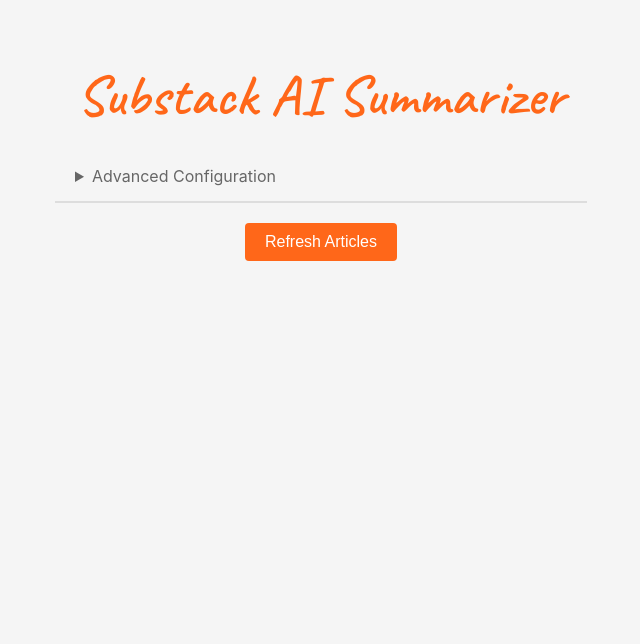
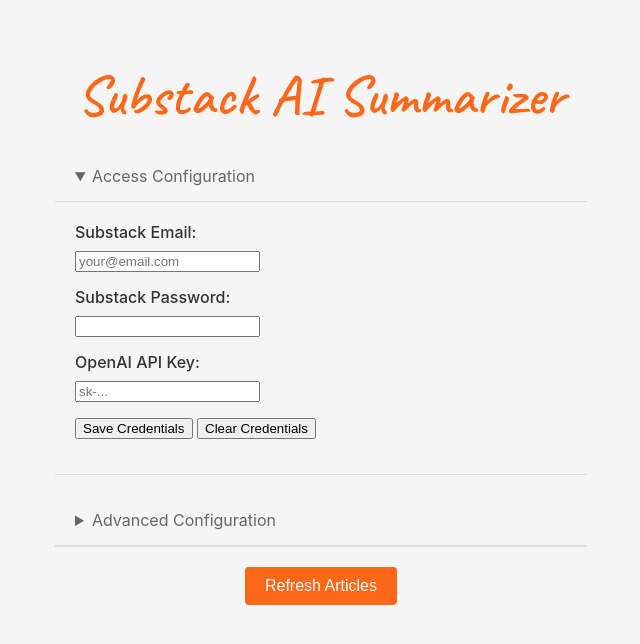
Before and after one commit to juvodu/substack-summarizer, a Flask app: page / in a window 1280 px wide. Shown: the top 644 px of the page, without its empty margins (319-959 px from the left). Run offline with Flask 3, Linux system fonts and the light colour scheme.

Commit message:
- add access section in UI

```diff
--- a/app.py
+++ b/app.py
@@ -1,4 +1,4 @@
-from flask import Flask, render_template, jsonify, request
+from flask import Flask, render_template, jsonify, request, session
 from bs4 import BeautifulSoup
 from openai import OpenAI
 import os
@@ -9,17 +9,27 @@ from functools import wraps
 from asgiref.sync import async_to_sync
 import json
 import httpx
+import secrets
 
 load_dotenv()
 
 app = Flask(__name__)
-client = OpenAI(
-    api_key=os.getenv('OPENAI_API_KEY'),
-    http_client=httpx.Client()
-)
+app.secret_key = os.getenv('FLASK_SECRET_KEY', secrets.token_hex(32))
 
-# Cache for article summaries
-article_summaries = {}
+def get_openai_client():
+    """Get OpenAI client from session"""
+    api_key = session.get('api_key')
+    if not api_key:
+        return None
+    return OpenAI(api_key=api_key, http_client=httpx.Client())
+
+def require_auth(f):
+    @wraps(f)
+    def decorated(*args, **kwargs):
+        if not session.get('authenticated'):
+            return jsonify({'error': 'Authentication required'}), 401
+        return f(*args, **kwargs)
+    return decorated
 
 def async_route(f):
     @wraps(f)
@@ -45,7 +55,7 @@ async def get_article_content(page, url):
         print(f"Error fetching article content: {str(e)}")
         return f"Error: {str(e)}"
 
-async def login_if_needed(page):
+async def login_if_needed(page, email, password):
     """Check if login is needed and perform login if necessary"""
     try:
         # Check if we're already logged in by looking for the Dashboard button
@@ -58,11 +68,8 @@ async def login_if_needed(page):
         await page.goto('https://substack.com/sign-in')
 
         # Get credentials from env
-        email = os.getenv('SUBSTACK_EMAIL')
-        password = os.getenv('SUBSTACK_PASSWORD')
-
         if not email or not password:
-            print("No credentials found in .env file. Please add SUBSTACK_EMAIL and SUBSTACK_PASSWORD")
+            print("No credentials found in session. Please log in.")
             print("Waiting for manual login...")
             print("You have 60 seconds to complete the login.")
 
@@ -128,6 +135,10 @@ async def login_if_needed(page):
 def generate_summary(content, length=2):
     """Generate a summary using OpenAI's API"""
     try:
+        client = get_openai_client()
+        if not client:
+            return "Error: OpenAI client not initialized"
+
         # Define summary length parameters
         length_settings = {
             1: {"sentences": "1-2", "tokens": 100},
@@ -154,12 +165,54 @@ def generate_summary(content, length=2):
 def index():
     return render_template('index.html')
 
+@app.route('/api/auth/login', methods=['POST'])
+def login():
+    try:
+        data = request.get_json()
+        email = data.get('email')
+        password = data.get('password')
+        api_key = data.get('apiKey')
+
+        if not all([email, password, api_key]):
+            return jsonify({'error': 'Missing credentials'}), 400
+
+        # Initialize OpenAI client to validate API key
+        try:
+            test_client = OpenAI(api_key=api_key, http_client=httpx.Client())
+            # Test the API key with a minimal request
+            test_client.models.list()
+        except Exception as e:
+            return jsonify({'error': 'Invalid OpenAI API key'}), 401
+
+        # Store credentials in session
+        session['authenticated'] = True
+        session['email'] = email
+        session['password'] = password
+        session['api_key'] = api_key
+
+        return jsonify({'message': 'Login successful'})
+
+    except Exception as e:
+        print(f"Login error: {str(e)}")
+        return jsonify({'error': str(e)}), 500
+
+@app.route('/api/auth/logout', methods=['POST'])
+def logout():
+    session.clear()
+    return jsonify({'message': 'Logged out successfully'})
+
+@app.route('/api/auth/status', methods=['GET'])
+def auth_status():
+    return jsonify({
+        'authenticated': session.get('authenticated', False)
+    })
+
 @app.route('/fetch_articles')
+@require_auth
 @async_route
 async def fetch_articles():
     """Fetch article metadata from Substack inbox"""
     try:
-        # Get the article limit from query parameters, default to 5
         article_limit = int(request.args.get('limit', 5))
 
         async with async_playwright() as p:
@@ -175,8 +228,15 @@ async def fetch_articles():
             page = await context.new_page()
 
             try:
+                # Use credentials from session
+                email = session.get('email')
+                password = session.get('password')
+
+                if not email or not password:
+                    return jsonify({'error': 'Session expired'}), 401
+
                 # First check login
-                await login_if_needed(page)
+                await login_if_needed(page, email, password)
 
                 print("Navigating to inbox...")
                 await page.goto('https://substack.com/inbox')
@@ -300,13 +360,14 @@ async def fetch_articles():
         return jsonify({'error': str(e)}), 500
 
 @app.route('/generate_summary', methods=['POST'])
+@require_auth
 @async_route
 async def generate_summary_endpoint():
     """Generate summary for a single article"""
     try:
-        data = request.json
-        url = data['url']
-        length = int(data.get('length', 2))
+        data = request.get_json()
+        url = data.get('url')
+        length = data.get('length', '2')
 
         async with async_playwright() as p:
             browser = await p.chromium.launch(
--- a/static/js/main.js
+++ b/static/js/main.js
@@ -5,6 +5,257 @@ const CACHE_EXPIRY_HOURS = 24; // Cache expires after 24 hours
 const SETTINGS_KEY = 'substack_settings';
 
 let currentSummaryLength = '2'; // Default to moderate
+
+// Authentication state
+let isAuthenticated = false;
+
+// Check authentication status
+async function checkAuthStatus() {
+    try {
+        const response = await fetch('/api/auth/status');
+        const data = await response.json();
+        isAuthenticated = data.authenticated;
+        return isAuthenticated;
+    } catch (e) {
+        console.error('Error checking auth status:', e);
+        return false;
+    }
+}
+
+async function login(email, password, apiKey) {
+    try {
+        const response = await fetch('/api/auth/login', {
+            method: 'POST',
+            headers: {
+                'Content-Type': 'application/json',
+            },
+            body: JSON.stringify({ email, password, apiKey })
+        });
+
+        const data = await response.json();
+
+        if (!response.ok) {
+            throw new Error(data.error || 'Login failed');
+        }
+
+        isAuthenticated = true;
+        return true;
+    } catch (e) {
+        console.error('Login error:', e);
+        throw e;
+    }
+}
+
+async function logout() {
+    try {
+        await fetch('/api/auth/logout', {
+            method: 'POST'
+        });
+        isAuthenticated = false;
+
+        // Clear input fields
+        $('#substack-email').val('');
+        $('#substack-password').val('');
+        $('#openai-key').val('');
+
+        // Clear cached data
+        localStorage.removeItem(CACHE_KEY_ARTICLES);
+        localStorage.removeItem(CACHE_KEY_SUMMARIES);
+
+        return true;
+    } catch (e) {
+        console.error('Logout error:', e);
+        return false;
+    }
+}
+
+// Check if Credentials Management API is available
+const isCredentialsApiAvailable = () => {
+    return window.PasswordCredential && window.navigator.credentials;
+};
+
+// Secure credential management with Credentials Management API
+async function saveCredentials(email, password, apiKey) {
+    if (!isCredentialsApiAvailable()) {
+        console.error('Credentials Management API not available');
+        return false;
+    }
+
+    try {
+        // Create credentials object
+        const cred = new PasswordCredential({
+            id: email,
+            password: password,
+            name: email,
+            iconURL: window.location.origin + '/static/favicon.svg'
+        });
+
+        // Store the OpenAI API key separately
+        sessionStorage.setItem('openai_api_key', apiKey);
+
+        // Store credentials
+        await navigator.credentials.store(cred);
+
+        // Prevent silent access to force re-authentication next time
+        await navigator.credentials.preventSilentAccess();
+
+        return true;
+    } catch (e) {
+        console.error('Error saving credentials:', e);
+        return false;
+    }
+}
+
+async function getCredentials() {
+    if (!isCredentialsApiAvailable()) {
+        console.error('Credentials Management API not available');
+        return null;
+    }
+
+    try {
+        // Request stored credentials
+        const cred = await navigator.credentials.get({
+            password: true,
+            mediation: 'required' // Always show the chooser
+        });
+
+        console.log('Retrieved credentials:', cred); // Debug log
+
+        if (cred && cred instanceof PasswordCredential) {
+            // Get the stored API key
+            const apiKey = sessionStorage.getItem('openai_api_key');
+
+            return {
+                email: cred.id,
+                password: cred.password,
+                apiKey: apiKey
+            };
+        }
+        return null;
+    } catch (e) {
+        console.error('Error getting credentials:', e);
+        return null;
+    }
+}
+
+async function clearCredentials() {
+    if (!isCredentialsApiAvailable()) {
+        console.error('Credentials Management API not available');
+        return false;
+    }
+
+    try {
+        // Prevent silent access to force re-authentication
+        await navigator.credentials.preventSilentAccess();
+
+        // Clear API key from session storage
+        sessionStorage.removeItem('openai_api_key');
+
+        // Clear input fields
+        $('#substack-email').val('');
+        $('#substack-password').val('');
+        $('#openai-key').val('');
+
+        return true;
+    } catch (e) {
+        console.error('Error clearing credentials:', e);
+        return false;
+    }
+}
+
+async function loadCredentials() {
+    try {
+        console.log('Loading credentials...'); // Debug log
+        const credentials = await getCredentials();
+        console.log('Loaded credentials:', credentials); // Debug log
+
+        if (credentials) {
+            $('#substack-email').val(credentials.email);
+            $('#substack-password').val(credentials.password);
+            $('#openai-key').val(credentials.apiKey);
+            return true;
+        }
+        return false;
+    } catch (e) {
+        console.error('Error loading credentials:', e);
+        return false;
+    }
+}
+
+// Encryption functions using Web Crypto API
+async function generateKey() {
+    return await window.crypto.subtle.generateKey(
+        {
+            name: 'AES-GCM',
+            length: 256
+        },
+        true,
+        ['encrypt', 'decrypt']
+    );
+}
+
+async function getOrCreateKey() {
+    const keyString = sessionStorage.getItem('encryptionKey');
+    if (keyString) {
+        const keyBuffer = new Uint8Array(JSON.parse(keyString)).buffer;
+        return await window.crypto.subtle.importKey(
+            'raw',
+            keyBuffer,
+            'AES-GCM',
+            true,
+            ['encrypt', 'decrypt']
+        );
+    }
+
+    const key = await generateKey();
+    const exportedKey = await window.crypto.subtle.exportKey('raw', key);
+    sessionStorage.setItem('encryptionKey', JSON.stringify(Array.from(new Uint8Array(exportedKey))));
+    return key;
+}
+
+async function encryptData(data) {
+    const key = await getOrCreateKey();
+    const iv = window.crypto.getRandomValues(new Uint8Array(12));
+    const encoder = new TextEncoder();
+    const encodedData = encoder.encode(JSON.stringify(data));
+
+    const encryptedData = await window.crypto.subtle.encrypt(
+        {
+            name: 'AES-GCM',
+            iv: iv
+        },
+        key,
+        encodedData
+    );
+
+    return {
+        iv: Array.from(iv),
+        data: Array.from(new Uint8Array(encryptedData))
+    };
+}
+
+async function decryptData(encryptedData) {
+    const key = await getOrCreateKey();
+    const iv = new Uint8Array(encryptedData.iv);
+    const data = new Uint8Array(encryptedData.data);
+
+    try {
+        const decryptedData = await window.crypto.subtle.decrypt(
+            {
+                name: 'AES-GCM',
+                iv: iv
+            },
+            key,
+            data
+        );
+
+        const decoder = new TextDecoder();
+        return JSON.parse(decoder.decode(decryptedData));
+    } catch (e) {
+        console.error('Decryption failed:', e);
+        return null;
+    }
+}
 
 function saveToCache(key, data) {
     try {
@@ -272,10 +523,9 @@ async function generateSummary(article, articleElement) {
 }
 
 async function refreshArticles() {
-    // Don't clear existing articles yet
-    $('#progress-container').show();
+    try {
+        $('#progress-container').show();
 
-    try {
         const articleLimit = parseInt($('#article-limit').val());
 
         // Save settings
@@ -285,8 +535,15 @@ async function refreshArticles() {
         }));
 
         const response = await fetch(`/fetch_articles?limit=${articleLimit}`);
+
+        if (response.status === 401) {
+            isAuthenticated = false;
+            $('#access-section').attr('open', true);
+            throw new Error('Authentication required');
+        }
+
         if (!response.ok) {
-            throw new Error(`HTTP error! status: ${response.status}`);
+            throw new Error('Failed to fetch articles');
         }
 
         const result = await response.json();
@@ -336,18 +593,72 @@ async function refreshArticles() {
 }
 
 // Document ready handler
-$(document).ready(function() {
+$(document).ready(async function() {
     // Load saved settings
     loadSettings();
-    // Display cached articles on page load
-    displayCachedArticles();
 
-    // Event handlers
-    $('#refresh-button').click(refreshArticles);
+    // Check authentication status
+    const authenticated = await checkAuthStatus();
+    if (!authenticated) {
+        // Show access section if not authenticated
+        $('#access-section').attr('open', true);
+    }
 
-    // Update article limit display when slider moves
+    // Handle credential saving
+    $('#save-credentials').click(async function() {
+        const email = $('#substack-email').val();
+        const password = $('#substack-password').val();
+        const apiKey = $('#openai-key').val();
+
+        if (!email || !password || !apiKey) {
+            alert('Please fill in all credential fields');
+            return;
+        }
+
+        try {
+            await login(email, password, apiKey);
+            alert('Login successful');
+            $('#access-section').removeAttr('open');
+            await refreshArticles(); // Refresh articles after successful login
+        } catch (e) {
+            alert('Login failed: ' + e.message);
+        }
+    });
+
+    // Handle credential clearing
+    $('#clear-credentials').click(async function() {
+        if (confirm('Are you sure you want to log out?')) {
+            if (await logout()) {
+                alert('Logged out successfully');
+                $('#access-section').attr('open', true);
+            } else {
+                alert('Failed to log out');
+            }
+        }
+    });
+
+    // Update article limit display
     $('#article-limit').on('input', function() {
-        const newLimit = parseInt($(this).val());
-        $('#article-limit-value').text(newLimit);
+        $('#article-limit-value').text($(this).val());
     });
+
+    // Handle radio button changes for summary length
+    $('input[name="summary-length"]').change(function() {
+        currentSummaryLength = $(this).val();
+    });
+
+    // Handle refresh button click
+    $('#refresh-button').click(async function() {
+        if (!isAuthenticated) {
+            alert('Please log in first');
+            $('#access-section').attr('open', true);
+            return;
+        }
+        await refreshArticles();
+    });
+
+    // Load cached articles on startup if authenticated
+    if (authenticated) {
+        displayCachedArticles();
+    }
 });
--- a/templates/index.html
+++ b/templates/index.html
@@ -13,6 +13,27 @@
 <body>
     <div class="control-panel">
         <h1>Substack AI Summarizer</h1>
+        <details class="config-section" id="access-section">
+            <summary>Access Configuration</summary>
+            <div class="settings-container">
+                <div class="setting">
+                    <label for="substack-email">Substack Email:</label>
+                    <input type="email" id="substack-email" placeholder="your@email.com" />
+                </div>
+                <div class="setting">
+                    <label for="substack-password">Substack Password:</label>
+                    <input type="password" id="substack-password" />
+                </div>
+                <div class="setting">
+                    <label for="openai-key">OpenAI API Key:</label>
+                    <input type="password" id="openai-key" placeholder="sk-..." />
+                </div>
+                <div class="setting">
+                    <button id="save-credentials" class="primary-button">Save Credentials</button>
+                    <button id="clear-credentials" class="secondary-button">Clear Credentials</button>
+                </div>
+            </div>
+        </details>
         <details class="config-section">
             <summary>Advanced Configuration</summary>
             <div class="settings-container">
```
Also changed, not shown: static/css/styles.css (+74 -0 lines).
